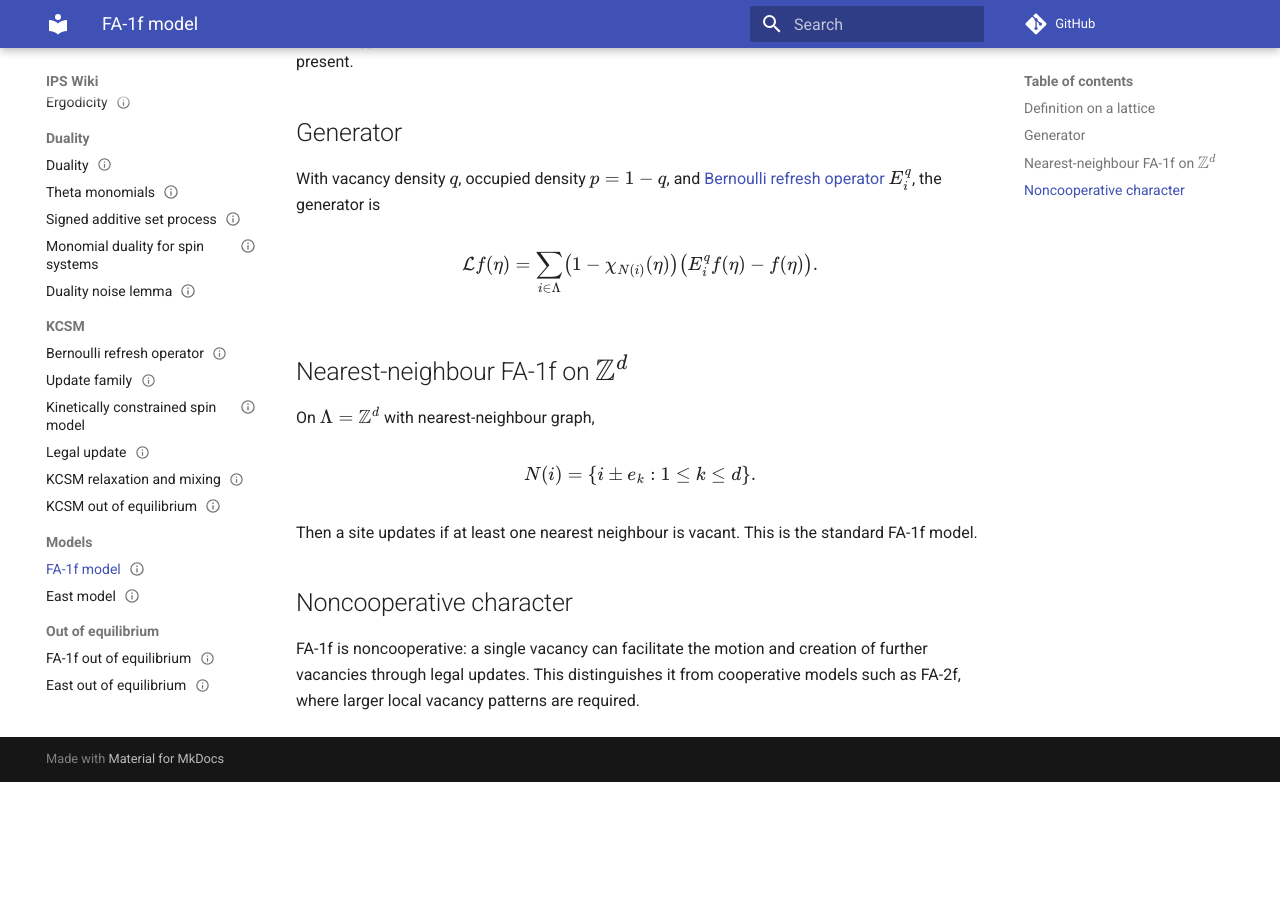
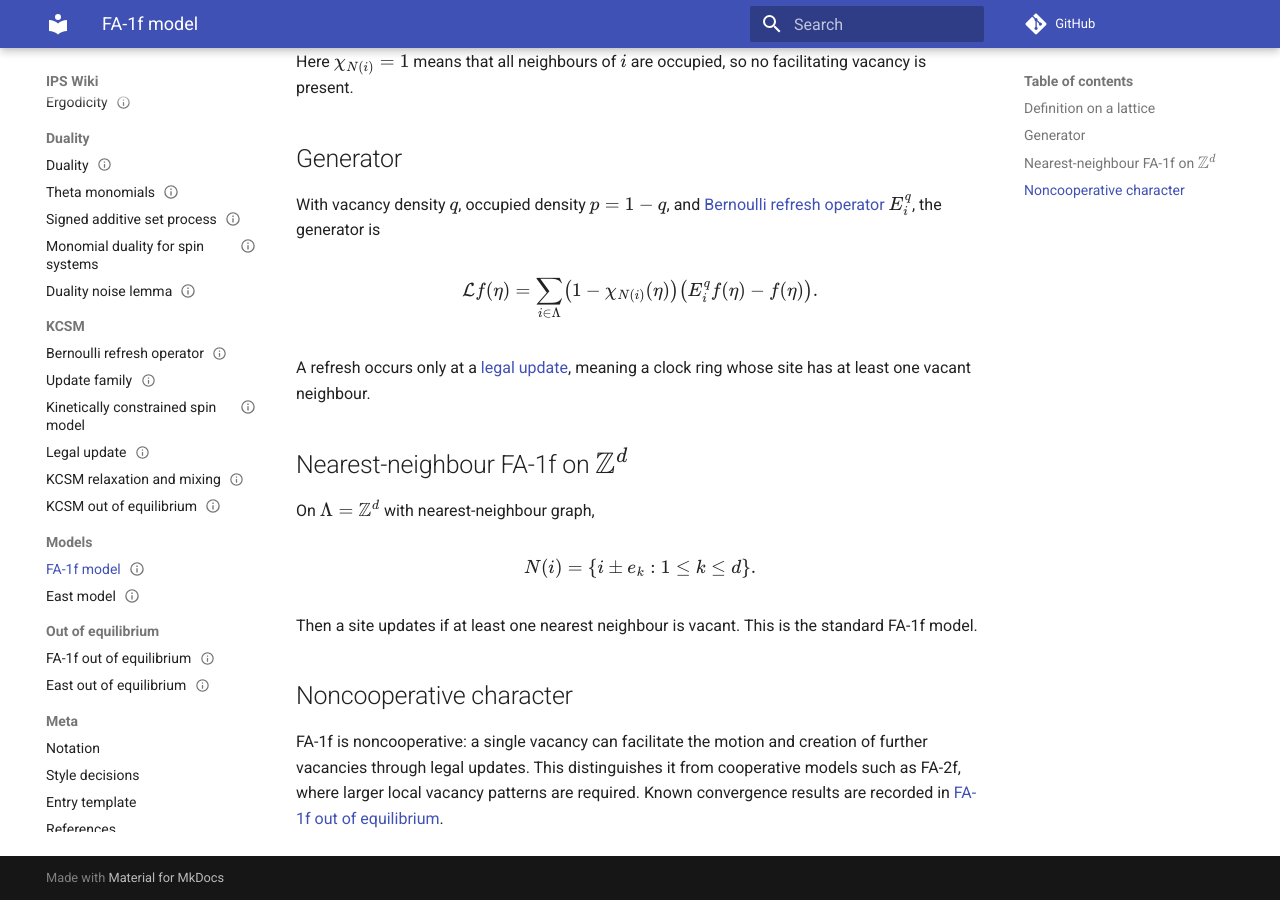
Before and after one commit to maciejgluchowski86-beep/ips-wiki, an MkDocs documentation site: the page built from docs/entries/fa-1f-model.md, in a window 1280 px wide and 900 px high, scrolled down 856 px. Built offline with MkDocs 1.6.1 and Material for MkDocs 9.7.7, drawn with Linux system fonts in a browser that asks for light colours; comment, search, counter and statistics services are not loaded; before the commit the page ends 1638 px from its top, so only the background shows below that; some of the changed text lies outside the part shown.

Commit message:
Improve FA-1f entry links

```diff
--- a/docs/entries/fa-1f-model.md
+++ b/docs/entries/fa-1f-model.md
@@ -9,13 +9,13 @@ tags:
 
 # FA-1f model
 
-The Fredrickson-Andersen one-spin facilitated model, abbreviated FA-1f, is the [KCSM](kinetically-constrained-spin-model.md) in which a site may refresh when at least one neighbour is vacant.
+The Fredrickson-Andersen one-spin facilitated model, abbreviated FA-1f, is the [KCSM](kinetically-constrained-spin-model.md) in which a site may refresh when at least one neighbour is vacant. It is the basic nonoriented analogue of the [East model](east-model.md).
 
 **References.** Hartarsky and Toninelli, *Kinetically constrained models*; Blondel, Cancrini, Martinelli, Roberto, and Toninelli, *Fredrickson-Andersen one spin facilitated model out of equilibrium*.
 
 ## Definition on a lattice
 
-Let \(\Lambda\) be a [lattice](lattice-and-graph.md) with finite neighbour sets \(N(i)\). The FA-1f update family at \(i\) is
+Let \(\Lambda\) be a [lattice](lattice-and-graph.md) with finite neighbour sets \(N(i)\). The FA-1f [update family](update-family.md) at \(i\) is
 
 $$
 \mathcal U_i=\bigl\{\{j\}:j\in N(i)\bigr\}.
@@ -52,6 +52,8 @@ $$
 \bigl(E_i^q f(\eta)-f(\eta)\bigr).
 $$
 
+A refresh occurs only at a [legal update](legal-update.md), meaning a clock ring whose site has at least one vacant neighbour.
+
 ## Nearest-neighbour FA-1f on \(\Z^d\)
 
 On \(\Lambda=\Z^d\) with nearest-neighbour graph,
@@ -64,4 +66,4 @@ Then a site updates if at least one nearest neighbour is vacant. This is the sta
 
 ## Noncooperative character
 
-FA-1f is noncooperative: a single vacancy can facilitate the motion and creation of further vacancies through legal updates. This distinguishes it from cooperative models such as FA-2f, where larger local vacancy patterns are required.
+FA-1f is noncooperative: a single vacancy can facilitate the motion and creation of further vacancies through legal updates. This distinguishes it from cooperative models such as FA-2f, where larger local vacancy patterns are required. Known convergence results are recorded in [FA-1f out of equilibrium](fa-1f-out-of-equilibrium.md).
```
